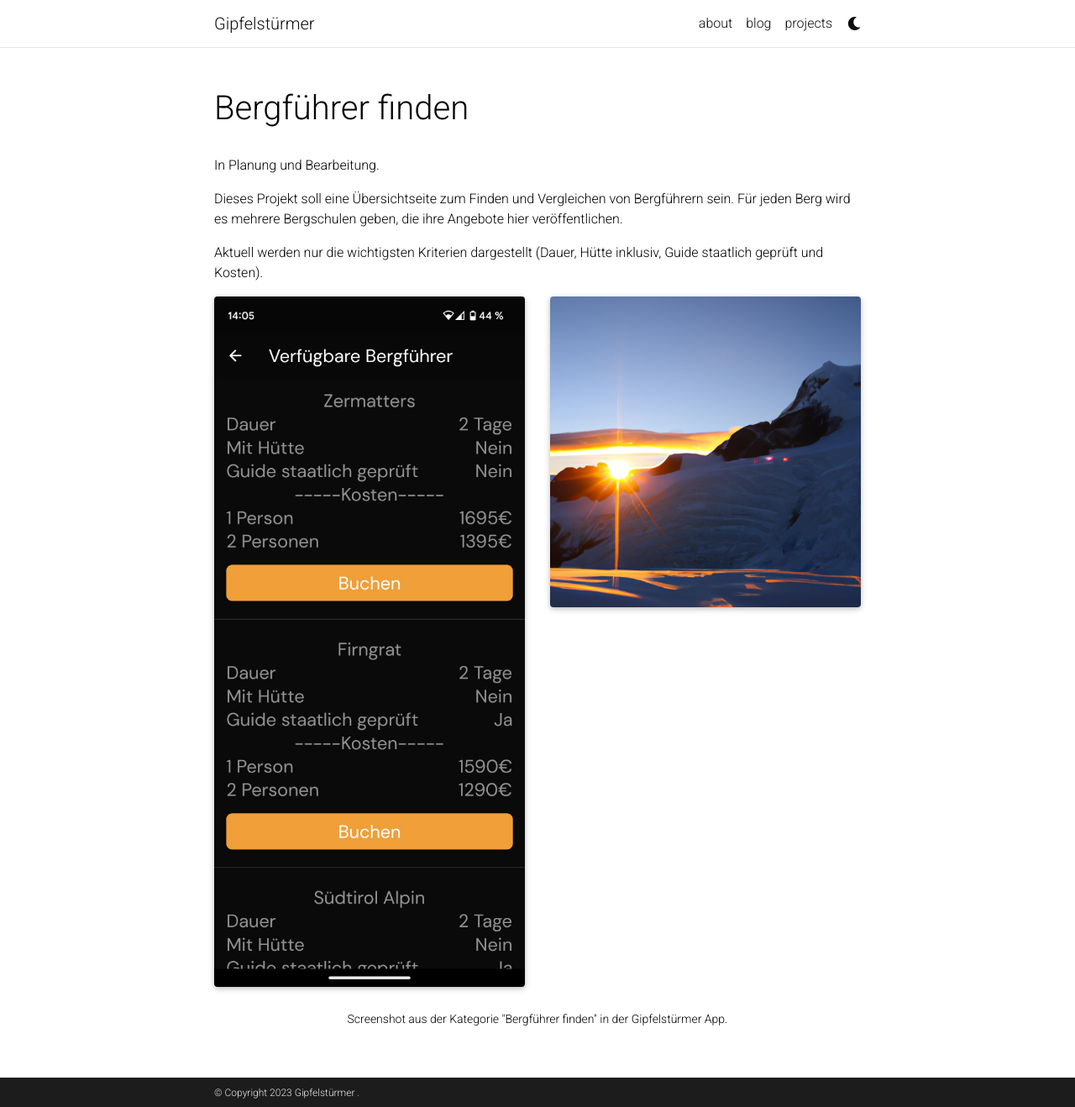
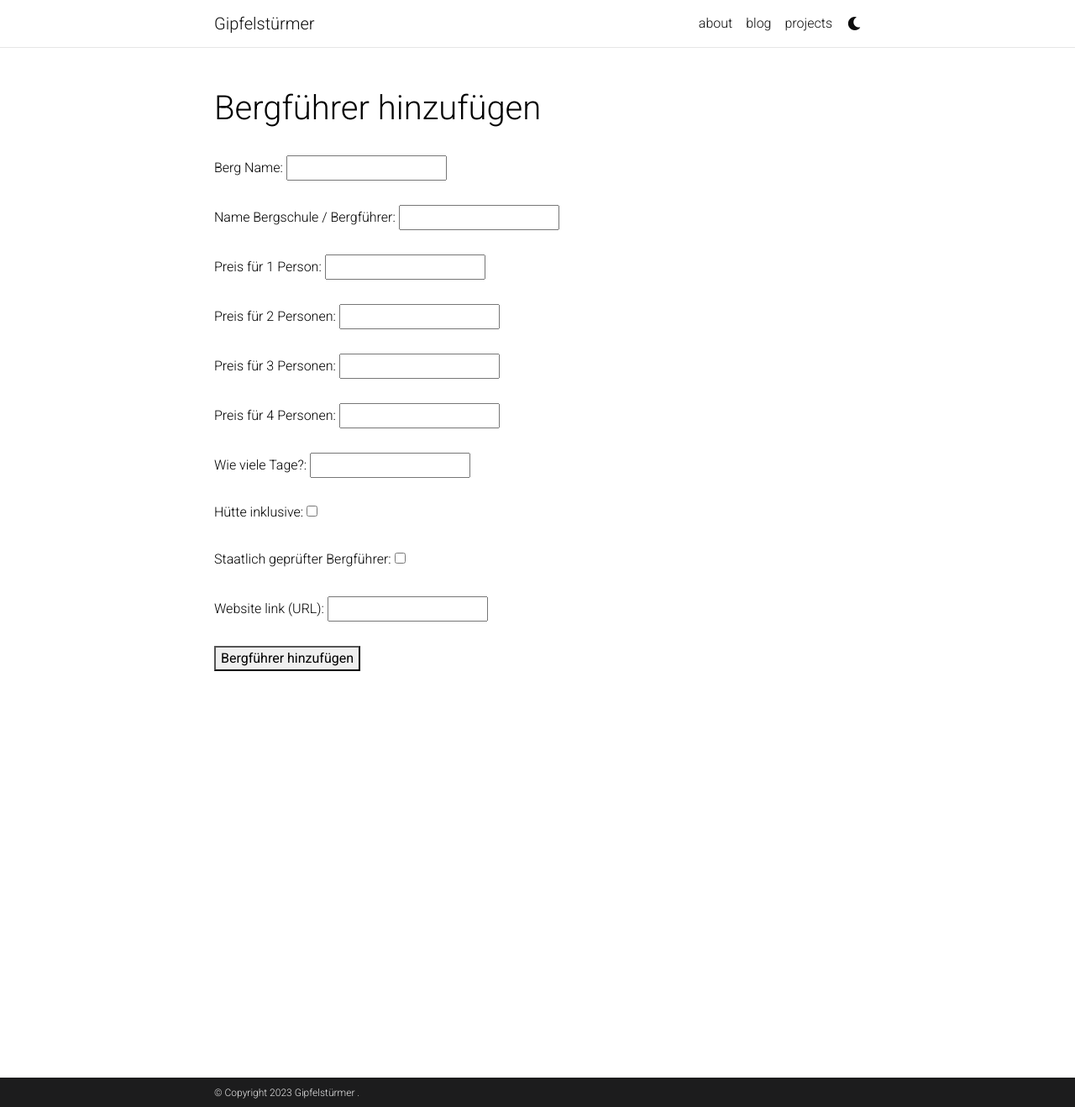
Before and after one commit to gipfelsturmer/gipfelsturmer.github.io, a Jekyll site: the page built from _projects/3_project.md, in a window 1280 px wide and 1318 px high. Shown: the whole window at 84% size. Built offline with Jekyll 4.4.1, drawn with Linux system fonts in a browser that asks for light colours; full-size pictures stand in for the smaller copies a plugin makes; comment, search, counter and statistics services are not loaded; a style sheet for code colours, icons or effects is not loaded.

Commit message:
bergfuehrer upload

```diff
--- a/_config.yml
+++ b/_config.yml
@@ -110,7 +110,7 @@ contact_note: >
 # Analytics and search engine verification
 # -----------------------------------------------------------------------------
 
-google_analytics:  # your Google Analytics measurement ID (format: G-XXXXXXXXXX)
+google_analytics: G-RB1NLHHYCY # your Google Analytics measurement ID (format: G-XXXXXXXXXX)
 panelbear_analytics:  # panelbear analytics site ID (format: XXXXXXXXX)
 
 google_site_verification: jC_ysS_EqWK1V5RQKXMac8qLFCrxIXV0ImYaQBZHe84 # your google-site-verification ID (Google Search Console)
@@ -348,7 +348,7 @@ jekyll-diagrams:
 # Optional Features
 # -----------------------------------------------------------------------------
 
-enable_google_analytics:    false  # enables google analytics
+enable_google_analytics:    true  # enables google analytics
 enable_panelbear_analytics: false  # enables panelbear analytics
 enable_google_verification: true  # enables google site verification
 enable_bing_verification:   false  # enables bing site verification
--- a/_projects/3_project.md
+++ b/_projects/3_project.md
@@ -1,26 +1,127 @@
 ---
 layout: page
-title: Bergführer finden
+title: Bergführer hinzufügen
 description:
-img: assets/img/punta_baretti.jpg
-importance: 3
+img: assets/img/matterhorn.jpg
+importance: 4
 category:
 ---
 
-In Planung und Bearbeitung.
+<html>
+<head>
+  <title>Bergführer hinzufügen</title>
+</head>
+<body>
+  <h2></h2>
+  <form id="create-form">
+    <label for="mountain-name">Berg Name:</label>
+    <input type="text" id="mountain-name" required>
+    <br><br>
+    <label for="guide-name">Name Bergschule / Bergführer:</label>
+    <input type="text" id="guide-name" required>
+    <br><br>
+    <label for="cost-one">Preis für 1 Person:</label>
+    <input type="number" id="cost-one" required>
+    <br><br>
+    <label for="cost-two">Preis für 2 Personen:</label>
+    <input type="number" id="cost-two" required>
+    <br><br>
+    <label for="cost-three">Preis für 3 Personen:</label>
+    <input type="number" id="cost-three" required>
+    <br><br>
+    <label for="cost-four">Preis für 4 Personen:</label>
+    <input type="number" id="cost-four" required>
+    <br><br>
+    <label for="num-days">Wie viele Tage?:</label>
+    <input type="number" id="num-days" required>
+    <br><br>
+    <label for="hut">Hütte inklusive:</label>
+    <input type="checkbox" id="hut">
+    <br><br>
+    <label for="certified">Staatlich geprüfter Bergführer:</label>
+    <input type="checkbox" id="certified">
+    <br><br>
+    <label for="url">Website link (URL):</label>
+    <input type="text" id="url" required>
+    <br><br>
 
-Dieses Projekt soll eine Übersichtseite zum Finden und Vergleichen von Bergführern sein. Für jeden Berg wird es mehrere Bergschulen geben, die ihre Angebote hier veröffentlichen.
+    <button type="submit">Bergführer hinzufügen</button>
+  </form>
 
-Aktuell werden nur die wichtigsten Kriterien dargestellt (Dauer, Hütte inklusiv, Guide staatlich geprüft und Kosten).
+  <!-- Firebase SDK -->
+  <script type="module" src="https://www.gstatic.com/firebasejs/7.7.0/firebase-app.js"></script>
+  <script type="module" src="https://www.gstatic.com/firebasejs/7.7.0/firebase-firestore.js"></script>
 
-<div class="row">
-    <div class="col-sm mt-3 mt-md-0">
-        {% include figure.html path="assets/img/Dufourspitze_Bergführer.jpg" title="example image" class="img-fluid rounded z-depth-1" %}
-    </div>
-    <div class="col-sm mt-3 mt-md-0">
-        {% include figure.html path="assets/img/punta_baretti.jpg" title="example image" class="img-fluid rounded z-depth-1" %}
-    </div>
-</div>
-<div class="caption">
-    Screenshot aus der Kategorie "Bergführer finden" in der Gipfelstürmer App.
-</div>
+  <script type="module">
+    const firebaseConfig = {
+        apiKey: "AIzaSyCBN7n7N-vKM1tJQ-OInnzotS3RShVOrXs",
+        authDomain: "gipfelstuermer-6b1ca.firebaseapp.com",
+        projectId: "gipfelstuermer-6b1ca",
+        storageBucket: "gipfelstuermer-6b1ca.appspot.com",
+        messagingSenderId: "475301182415",
+        appId: "1:475301182415:web:56dc41f911c467771070ba",
+        measurementId: "G-RB1NLHHYCY"
+    };
+
+    firebase.initializeApp(firebaseConfig);
+    // console.log("Successfully initialized Firebase");
+    // Get a reference to the Firestore database
+    var db = firebase.firestore();
+
+    // Function to handle form submission
+    document.getElementById("create-form").addEventListener("submit", function(event) {
+      event.preventDefault();
+
+      // Get the user's input values
+      var elementName = document.getElementById("mountain-name").value;
+      var guideName = document.getElementById("guide-name").value;
+      var costOne = parseInt(document.getElementById("cost-one").value);
+      var costTwo = parseInt(document.getElementById("cost-two").value);
+      var costThree = parseInt(document.getElementById("cost-three").value);
+      var costFour = parseInt(document.getElementById("cost-four").value);
+      var numDays = parseInt(document.getElementById("num-days").value);
+      var hut = document.getElementById("hut").checked;
+      var certified = document.getElementById("certified").checked;
+      var url = document.getElementById("url").value;
+
+      var name_id = elementName.toLowerCase().replace(/\s/g, '_');
+
+      // Set the data for the document
+      db.collection('mountains_bergfuehrer').doc(name_id).set(
+        {normalroute:
+          {
+          name: elementName,
+          mountain_id: name_id,
+          route_id: "normalroute",
+          glacier_average_difficulty: 3,
+          climbing_average_difficulty: 3,
+          overall_average_difficulty: 3,
+          description: " ",
+          mountain_guides: firebase.firestore.FieldValue.arrayUnion(
+            {
+              name: guideName,
+              price_one_person: costOne,
+              price_two_person: costTwo,
+              price_three_person: costThree,
+              price_four_person: costFour,
+              days: numDays,
+              hut: hut,
+              certified: certified,
+              url: url
+            })
+          }
+      },
+      { merge: true }
+      )
+      .then(function() {
+        // console.log("Document successfully written!");
+        alert("Bergführer erfolgreich hinzugefügt!");
+        // Reset form inputs after successful submission
+        document.getElementById("create-form").reset();
+      })
+      .catch(function(error) {
+        console.error("Error writing document: ", error);
+      });
+    });
+  </script>
+</body>
```
Also changed, not shown: _projects/2_project.md (+16 -8 lines).
